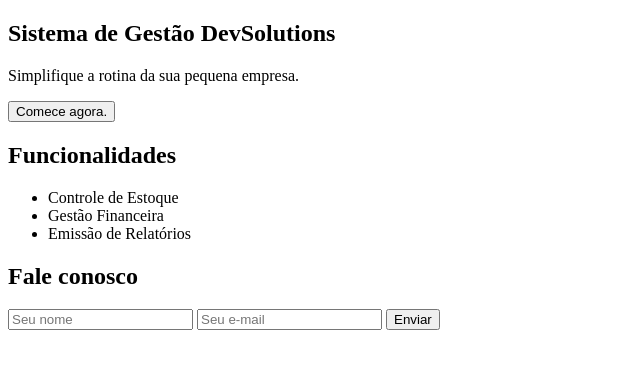
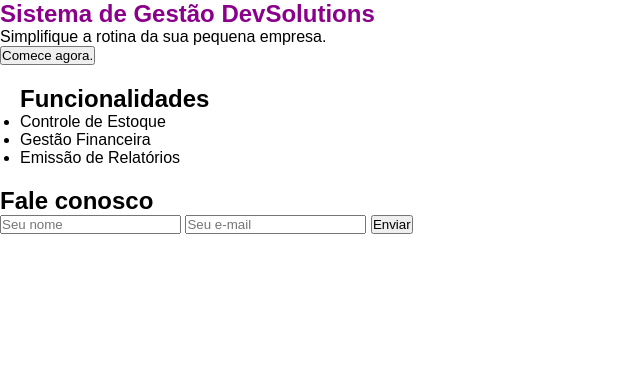
Before and after one commit to felipebsouza7-cloud/devsolutions, a plain HTML site: page index.html in a window 1280 px wide. Shown: the whole page, without its empty margins (0-640 px from the left). Drawn offline with Linux system fonts and the light colour scheme.

Commit message:
estilos.css

```diff
--- /dev/null
+++ b/estilos.css
@@ -0,0 +1,21 @@
+*{
+    margin: 0;
+    padding: 0;
+    box-sizing: border-box;
+
+}
+body {
+    font-family: Arial, sans-serif;
+}
+
+.funcionalidades {
+    padding: 20px;
+}
+
+.funcionalidades h2{
+    color: blueviolet (44,14,212);
+}
+
+.secao-principal h1 {
+    color: darkmagenta;
+}
--- a/index.html
+++ b/index.html
@@ -4,9 +4,10 @@
     <meta charset="UTF-8">
     <meta name="viewport" content="width=device-width, initial-scale=1.0">
     <title>Sistema de Gestão DevSolutions</title>
+    <link rel="stylesheet" href="estilos.css">
 </head>
 <body>
-    <section>
+    <section class="secao-principal">
         <h1>Sistema de Gestão DevSolutions</h1>
         <p>Simplifique a rotina da sua pequena empresa.</p>
         <button>Comece agora.</button>
```
